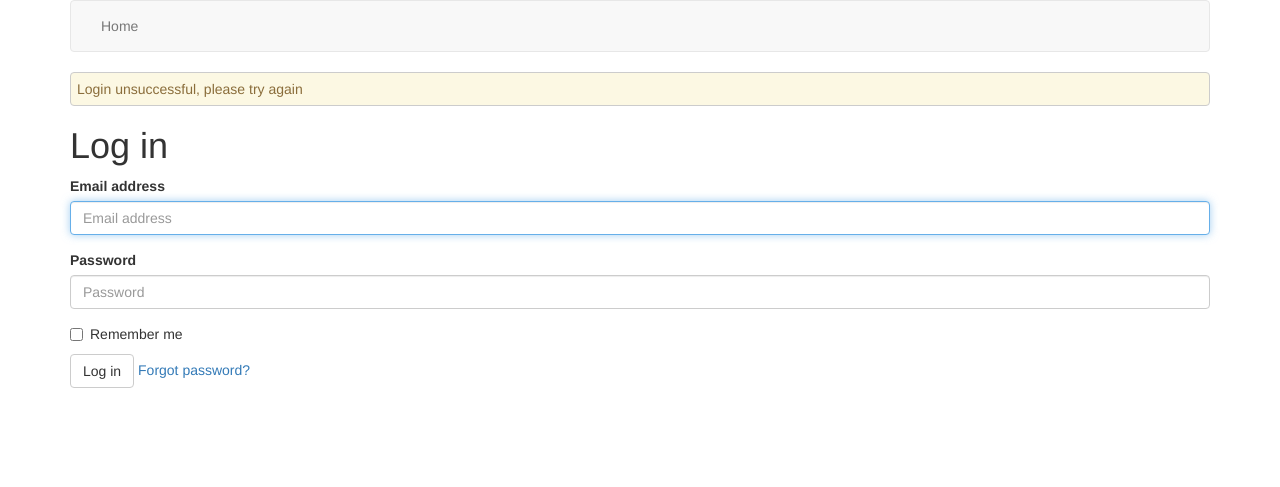
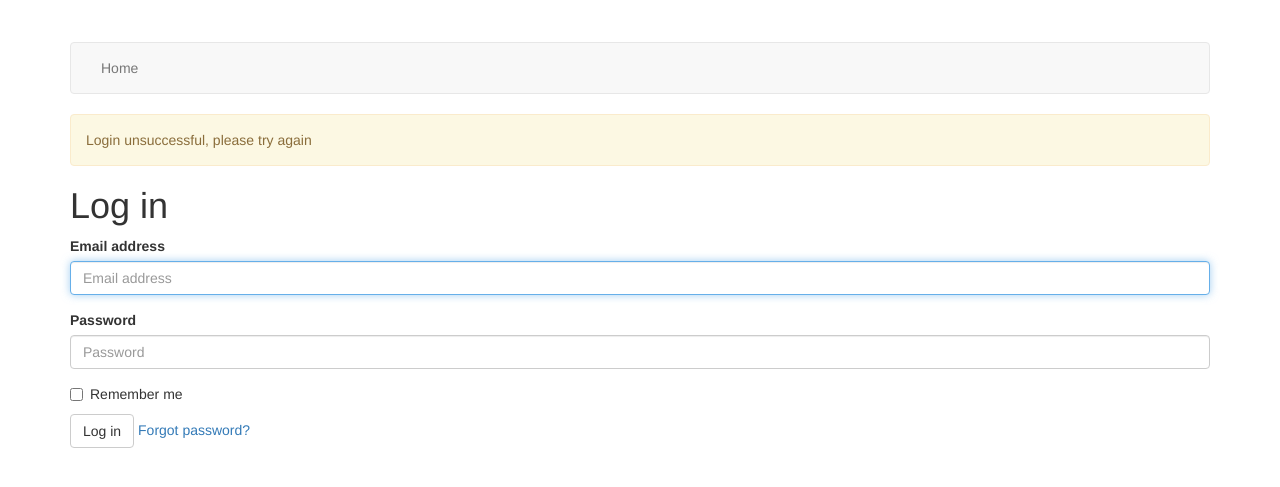
Before and after one commit to drulm/fymvc, a PHP site: page /posts/login/create in a window 1280 px wide. Shown: the top 487 px of the page. Run offline with PHP 8.4, Linux system fonts and the light colour scheme; data that the repository does not hold is empty; some libraries are stand-ins or nearby versions.

Commit message:
updated styles

```diff
--- a/public/css/styles.css
+++ b/public/css/styles.css
@@ -1,13 +1,3 @@
-.alert {
-    border: 1px solid #ccc;
-    padding: 6px;
+body {
+    margin-top: 3em;
 }
-.alert-info {
-    background-color: #d9edf7;
-}
-.alert-success {
-    background-color: #dff0d8;
-}
-.alert-warning {
-    background-color: #fcf8e3;
-}
```
